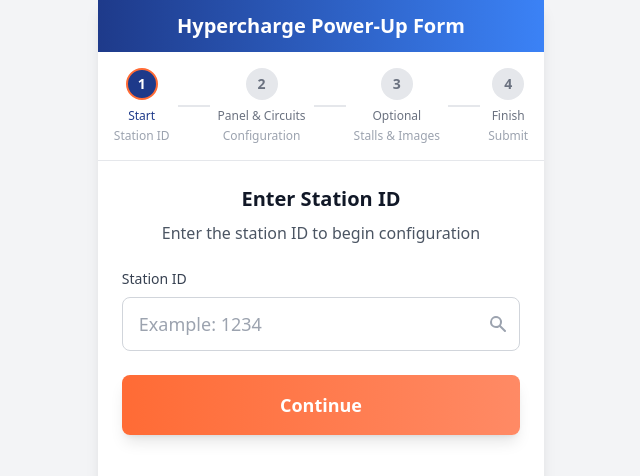
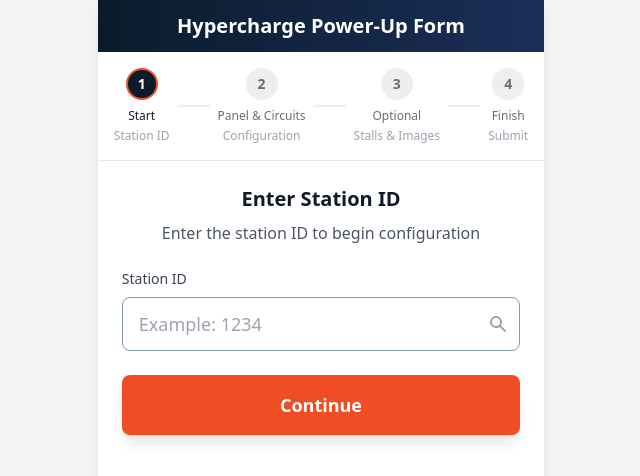
Before and after one commit to PavolRusnak/PUF, a Next.js app: page /power-up in a window 1280 px wide. Shown: the top 476 px of the page, without its empty margins (319-959 px from the left). Built offline with nearby package versions, Linux system fonts and the light colour scheme.

Commit message:
Update to official Hypercharge color palette: Dark Jungle, Flame, Space Cadet, Bright Grey, Weldon Blue, Dark Silver

```diff
--- a/src/app/power-up/page.tsx
+++ b/src/app/power-up/page.tsx
@@ -37,7 +37,7 @@
 
   return (
     <div className="min-h-screen flex flex-col">
-      <div className="bg-gradient-to-r from-hypercharge-blue to-hypercharge-blue-light text-white px-4 py-3">
+      <div className="bg-gradient-to-r from-hc-dark-blue to-hc-navy text-white px-4 py-3">
         <h1 className="text-xl font-bold text-center">Hypercharge Power-Up Form</h1>
       </div>
       <StepNavigation steps={steps} />
@@ -58,7 +58,7 @@
                 id="stationId"
                 type="text"
                 required
-                className="w-full border border-gray-300 rounded-lg px-4 py-3 text-lg focus:ring-2 focus:ring-hypercharge-orange focus:border-transparent transition-all"
+                className="w-full border border-hc-light-blue rounded-lg px-4 py-3 text-lg focus:ring-2 focus:ring-hc-orange focus:border-transparent transition-all"
                 placeholder="Example: 1234"
                 value={id}
                 onChange={(e) => setId(e.target.value)}
@@ -85,7 +85,7 @@
           <button
             type="submit"
             disabled={loading}
-            className="w-full bg-gradient-to-r from-hypercharge-orange to-hypercharge-orange-light text-white py-4 rounded-lg font-semibold text-lg shadow-lg hover:shadow-xl transform hover:scale-105 transition-all disabled:opacity-50 disabled:cursor-not-allowed"
+            className="w-full bg-hc-orange text-white py-4 rounded-lg font-semibold text-lg shadow-lg hover:bg-hc-orange/90 transform hover:scale-105 transition-all disabled:opacity-50 disabled:cursor-not-allowed"
           >
             {loading ? (
               <div className="flex items-center justify-center">
--- a/src/app/power-up/site/page.tsx
+++ b/src/app/power-up/site/page.tsx
@@ -70,16 +70,16 @@
 
   return (
     <div className="min-h-screen flex flex-col">
-      <div className="bg-gradient-to-r from-hypercharge-blue to-hypercharge-blue-light text-white px-4 py-3">
+      <div className="bg-gradient-to-r from-hc-dark-blue to-hc-navy text-white px-4 py-3">
         <h1 className="text-xl font-bold text-center">Hypercharge Power-Up Form</h1>
       </div>
       <StepNavigation steps={steps} />
 
       <div className="flex-1 p-4">
-        <div className="flex items-center justify-between mb-4 p-3 bg-gray-50 rounded-lg">
+        <div className="flex items-center justify-between mb-4 p-3 bg-hc-beige rounded-lg border border-hc-light-blue">
           <div>
-            <h2 className="text-lg font-semibold text-gray-900">{name}</h2>
-            <p className="text-sm text-gray-600">{address}</p>
+            <h2 className="text-lg font-semibold text-hc-dark-blue">{name}</h2>
+            <p className="text-sm text-hc-grey">{address}</p>
           </div>
         </div>
 
@@ -104,7 +104,7 @@
                   <p className="text-sm text-gray-500">{p.location || "No location specified"}</p>
                 </div>
                               <button
-                  className="text-hypercharge-orange hover:text-hypercharge-orange-light font-medium text-sm"
+                className="text-hc-orange hover:text-hc-orange font-medium text-sm"
                 onClick={() => handleEditPanel(pi)}
               >
                 Edit
@@ -116,7 +116,7 @@
                   <div className="flex justify-between items-center mb-2">
                     <h4 className="font-medium text-gray-900">Circuit: {c.id || "Unnamed Circuit"}</h4>
                                       <button
-                      className="text-hypercharge-orange hover:text-hypercharge-orange-light font-medium text-sm"
+                    className="text-hc-orange hover:text-hc-orange font-medium text-sm"
                     onClick={() => handleEditCircuit(pi, ci)}
                   >
                     Edit
@@ -134,7 +134,7 @@
               ))}
 
                           <button
-                className="w-full bg-gradient-to-r from-hypercharge-orange to-hypercharge-orange-light text-white py-2 px-4 rounded-lg font-medium hover:shadow-lg transition-all"
+              className="w-full bg-hc-orange text-white py-2 px-4 rounded-lg font-medium hover:bg-hc-orange/90 transition-all"
               onClick={() => handleAddCircuit(pi)}
             >
               Add Circuit
@@ -144,14 +144,14 @@
 
           <div className="space-y-4">
                       <button
-              className="w-full bg-gradient-to-r from-hypercharge-blue to-hypercharge-blue-light text-white py-4 rounded-lg font-semibold text-lg shadow-lg hover:shadow-xl transition-all"
+            className="w-full bg-hc-navy text-white py-4 rounded-lg font-semibold text-lg shadow-lg hover:bg-hc-navy/90 transition-all"
             onClick={handleAddPanel}
           >
             Add Panel
           </button>
 
           <button
-              className="w-full bg-gradient-to-r from-hypercharge-orange to-hypercharge-orange-light text-white py-4 rounded-lg font-semibold text-lg shadow-lg hover:shadow-xl transition-all"
+            className="w-full bg-hc-orange text-white py-4 rounded-lg font-semibold text-lg shadow-lg hover:bg-hc-orange/90 transition-all"
             onClick={() => router.push("/power-up/finish")}
           >
             Finish Site Setup
--- a/src/components/CircuitDrawer.tsx
+++ b/src/components/CircuitDrawer.tsx
@@ -87,8 +87,8 @@
             />
           </div>
           <div className="flex gap-2 mt-4">
-            <button type="button" onClick={onClose} className="flex-1 py-2 rounded bg-gray-200 text-gray-700 hover:bg-gray-300">Cancel</button>
-            <button type="submit" className="flex-1 py-2 rounded bg-brand text-white hover:bg-brand-dark">Save</button>
+            <button type="button" onClick={onClose} className="flex-1 py-2 rounded bg-hc-beige text-hc-grey hover:bg-hc-beige/80">Cancel</button>
+            <button type="submit" className="flex-1 py-2 rounded bg-hc-orange text-white hover:bg-hc-orange/90">Save</button>
           </div>
         </form>
       </div>
--- a/src/components/PanelDrawer.tsx
+++ b/src/components/PanelDrawer.tsx
@@ -49,8 +49,8 @@
             onChange={e => setLocation(e.target.value)}
           />
           <div className="flex gap-2 mt-4">
-            <button type="button" onClick={onClose} className="flex-1 py-2 rounded bg-gray-200 text-gray-700 hover:bg-gray-300">Cancel</button>
-            <button type="submit" className="flex-1 py-2 rounded bg-brand text-white hover:bg-brand-dark">Save</button>
+            <button type="button" onClick={onClose} className="flex-1 py-2 rounded bg-hc-beige text-hc-grey hover:bg-hc-beige/80">Cancel</button>
+            <button type="submit" className="flex-1 py-2 rounded bg-hc-orange text-white hover:bg-hc-orange/90">Save</button>
           </div>
         </form>
       </div>
--- a/src/components/StationEditor.tsx
+++ b/src/components/StationEditor.tsx
@@ -6,16 +6,16 @@
   station: Station;
 }) {
   return (
-    <div className="p-3 bg-white border border-gray-200 rounded-lg">
+    <div className="p-3 bg-white border border-hc-light-blue rounded-lg">
       <div className="flex items-center justify-between">
         <div className="flex items-center space-x-3">
-          <span className={`h-3 w-3 rounded-full ${station.online ? "bg-green-500" : "bg-gray-400"}`}></span>
-          <span className="font-medium text-gray-900">{station.id}</span>
+          <span className={`h-3 w-3 rounded-full ${station.online ? "bg-green-500" : "bg-hc-grey"}`}></span>
+          <span className="font-medium text-hc-dark-blue">{station.id}</span>
           {station.stall && (
-            <span className="text-sm text-gray-500">({station.stall})</span>
+            <span className="text-sm text-hc-grey">({station.stall})</span>
           )}
         </div>
-        <div className="text-xs text-gray-400">
+        <div className="text-xs text-hc-grey">
           {station.online ? "Online" : "Offline"}
         </div>
       </div>
--- a/src/components/StepNavigation.tsx
+++ b/src/components/StepNavigation.tsx
@@ -27,10 +27,10 @@
                 <div className={`
                   w-8 h-8 rounded-full flex items-center justify-center text-sm font-semibold
                   ${step.completed
-                    ? 'bg-hypercharge-orange text-white'
+                    ? 'bg-hc-orange text-white'
                     : step.current
-                    ? 'bg-hypercharge-blue text-white border-2 border-hypercharge-orange'
-                    : 'bg-gray-200 text-gray-500'
+                    ? 'bg-hc-dark-blue text-white border-2 border-hc-orange'
+                    : 'bg-hc-beige text-hc-grey'
                   }
                 `}>
                   {step.completed ? (
@@ -43,8 +43,8 @@
                 </div>
                 <div className="mt-2 text-center">
                   <div className={`text-xs font-medium ${
-                    step.current ? 'text-hypercharge-blue' :
-                    step.completed ? 'text-hypercharge-orange' : 'text-gray-500'
+                    step.current ? 'text-hc-dark-blue' :
+                    step.completed ? 'text-hc-orange' : 'text-hc-grey'
                   }`}>
                     {step.title}
                   </div>
@@ -55,7 +55,7 @@
               </div>
               {index < steps.length - 1 && (
                 <div className={`w-8 h-0.5 mx-2 ${
-                  step.completed ? 'bg-hypercharge-orange' : 'bg-gray-200'
+                  step.completed ? 'bg-hc-orange' : 'bg-hc-beige'
                 }`} />
               )}
             </div>
--- a/tailwind.config.js
+++ b/tailwind.config.js
@@ -7,12 +7,25 @@
   theme: {
     extend: {
       colors: {
-        brand: "#FF6B35", // Hypercharge Orange
-        "brand-dark": "#E55A2B",
-        "hypercharge-blue": "#1E3A8A", // Dark Blue
-        "hypercharge-blue-light": "#3B82F6",
-        "hypercharge-orange": "#FF6B35",
-        "hypercharge-orange-light": "#FF8A65"
+        // Primary Colors
+        "hc-dark-blue": "#0A1C2B", // Dark Jungle
+        "hc-orange": "#F04D25", // Flame
+
+        // Secondary Colors
+        "hc-navy": "#1B2E58", // Space Cadet
+        "hc-beige": "#EEEEEC", // Bright Grey
+        "hc-light-blue": "#849AB4", // Weldon Blue
+
+        // Tertiary Colors
+        "hc-grey": "#6D6E71", // Dark Silver
+
+        // Legacy brand colors for compatibility
+        brand: "#F04D25", // HC Orange
+        "brand-dark": "#0A1C2B", // HC Dark Blue
+        "hypercharge-blue": "#0A1C2B", // HC Dark Blue
+        "hypercharge-blue-light": "#1B2E58", // HC Navy
+        "hypercharge-orange": "#F04D25", // HC Orange
+        "hypercharge-orange-light": "#F04D25", // HC Orange
       }
     },
   },
```
Lines whose indentation alone changed are shown as unchanged.
